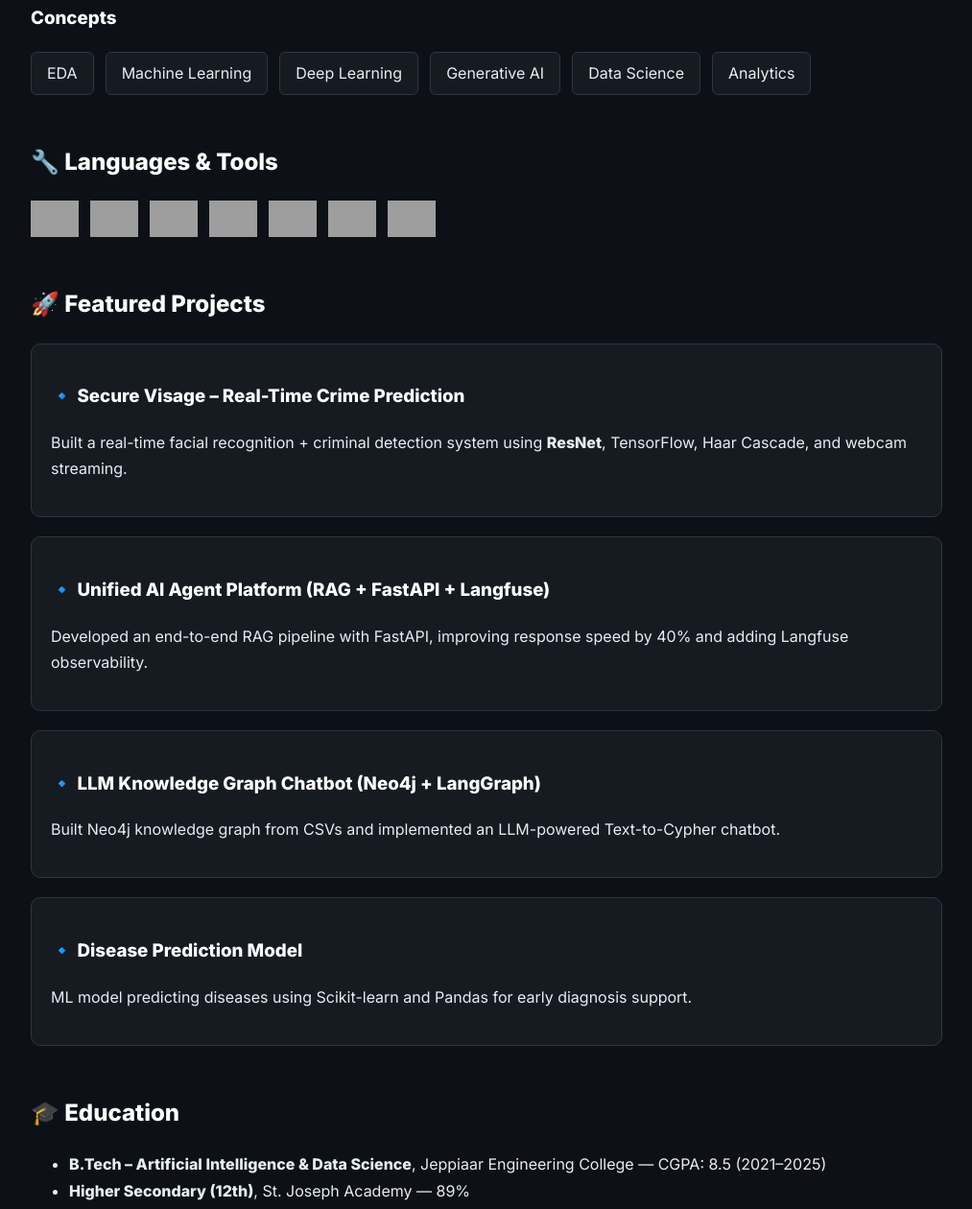
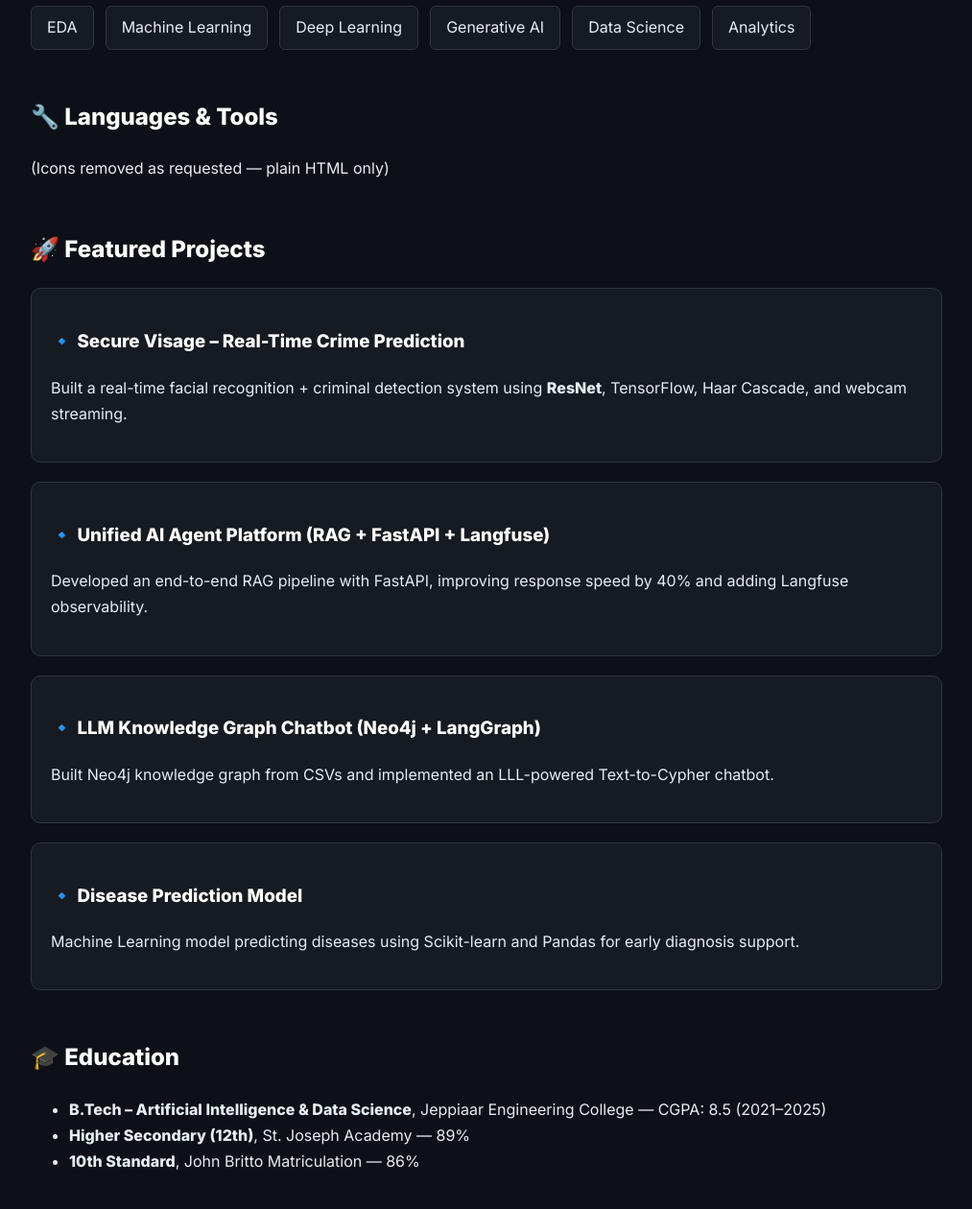
Before and after one commit to ziegen28/devops_tasks, a plain HTML site: page index.html in a window 1280 px wide. Shown: the part 1540-2800 px from the top of the page at 96% size, without its empty margins (133-1146 px from the left). Drawn offline with Linux system fonts and the light colour scheme; grey boxes are pictures that could not be loaded.

Commit message:
INDEX UPDATE
Removed font links and avatar image from the HTML. Updated project descriptions for clarity.

```diff
--- a/index.html
+++ b/index.html
@@ -6,9 +6,6 @@
     <meta name="viewport" content="width=device-width, initial-scale=1.0" />
     <title>Ziegen Balg Benjamin J | AI & Data Science Engineer</title>
 
-    <!-- Fonts & Styling -->
-    <link rel="preconnect" href="https://fonts.googleapis.com">
-    <link rel="preconnect" href="https://fonts.gstatic.com" crossorigin>
     <link href="https://fonts.googleapis.com/css2?family=Inter:wght@300;400;600;800&display=swap" rel="stylesheet">
 
     <style>
@@ -44,11 +41,6 @@
             text-align: center;
         }
 
-        .avatar {
-            width: 150px;
-            border-radius: 50%;
-        }
-
         .skills-grid,
         .icons-grid {
             display: flex;
@@ -80,11 +72,11 @@
 </head>
 
 <body>
+
     <div class="container">
 
         <!-- Header -->
         <section class="center">
-            <img src="assets/avatar.png" alt="Avatar" class="avatar">
 
             <h1>Hi there! 👋 I'm <b>Ziegen Balg Benjamin J</b></h1>
             <h3>AI & Data Science Engineer • AI/ML Developer • Knowledge Graph & RAG Engineer</h3>
@@ -185,15 +177,7 @@
         <!-- Tools Icons -->
         <section>
             <h2>🔧 Languages & Tools</h2>
-            <div class="icons-grid">
-                <img src="https://raw.githubusercontent.com/devicons/devicon/master/icons/python/python-original.svg" width="50">
-                <img src="https://raw.githubusercontent.com/devicons/devicon/master/icons/fastapi/fastapi-original.svg" width="50">
-                <img src="https://raw.githubusercontent.com/devicons/devicon/master/icons/neo4j/neo4j-original.svg" width="50">
-                <img src="https://raw.githubusercontent.com/devicons/devicon/master/icons/mysql/mysql-original.svg" width="50">
-                <img src="https://raw.githubusercontent.com/devicons/devicon/master/icons/github/github-original.svg" width="50">
-                <img src="https://raw.githubusercontent.com/devicons/devicon/master/icons/pandas/pandas-original.svg" width="50">
-                <img src="https://raw.githubusercontent.com/devicons/devicon/master/icons/numpy/numpy-original.svg" width="50">
-            </div>
+            <p>(Icons removed as requested — plain HTML only)</p>
         </section>
 
         <!-- Projects -->
@@ -212,12 +196,12 @@
 
             <div class="project">
                 <h3>🔹 LLM Knowledge Graph Chatbot (Neo4j + LangGraph)</h3>
-                <p>Built Neo4j knowledge graph from CSVs and implemented an LLM-powered Text-to-Cypher chatbot.</p>
+                <p>Built Neo4j knowledge graph from CSVs and implemented an LLL-powered Text-to-Cypher chatbot.</p>
             </div>
 
             <div class="project">
                 <h3>🔹 Disease Prediction Model</h3>
-                <p>ML model predicting diseases using Scikit-learn and Pandas for early diagnosis support.</p>
+                <p>Machine Learning model predicting diseases using Scikit-learn and Pandas for early diagnosis support.</p>
             </div>
         </section>
 
@@ -245,6 +229,7 @@
         <!-- GitHub Analytics -->
         <section>
             <h2>📊 GitHub Analytics</h2>
+            <p>Replace YOUR_GITHUB_USERNAME in the URLs below:</p>
             <img src="https://github-readme-stats.vercel.app/api?username=YOUR_GITHUB_USERNAME&show_icons=true&theme=tokyonight">
             <img src="https://github-readme-stats.vercel.app/api/top-langs/?username=YOUR_GITHUB_USERNAME&layout=compact&theme=tokyonight">
             <img src="https://github-readme-streak-stats.herokuapp.com/?user=YOUR_GITHUB_USERNAME&theme=tokyonight">
@@ -257,9 +242,11 @@
             <p>Phone: <b>8925494954</b></p>
             <p>LinkedIn: <a href="https://linkedin.com/in/ziegen">linkedin.com/in/ziegen</a></p>
         </section>
+
     </div>
 
     <footer>© 2025 Ziegen Balg Benjamin J — Portfolio</footer>
+
 </body>
 
 </html>
```
